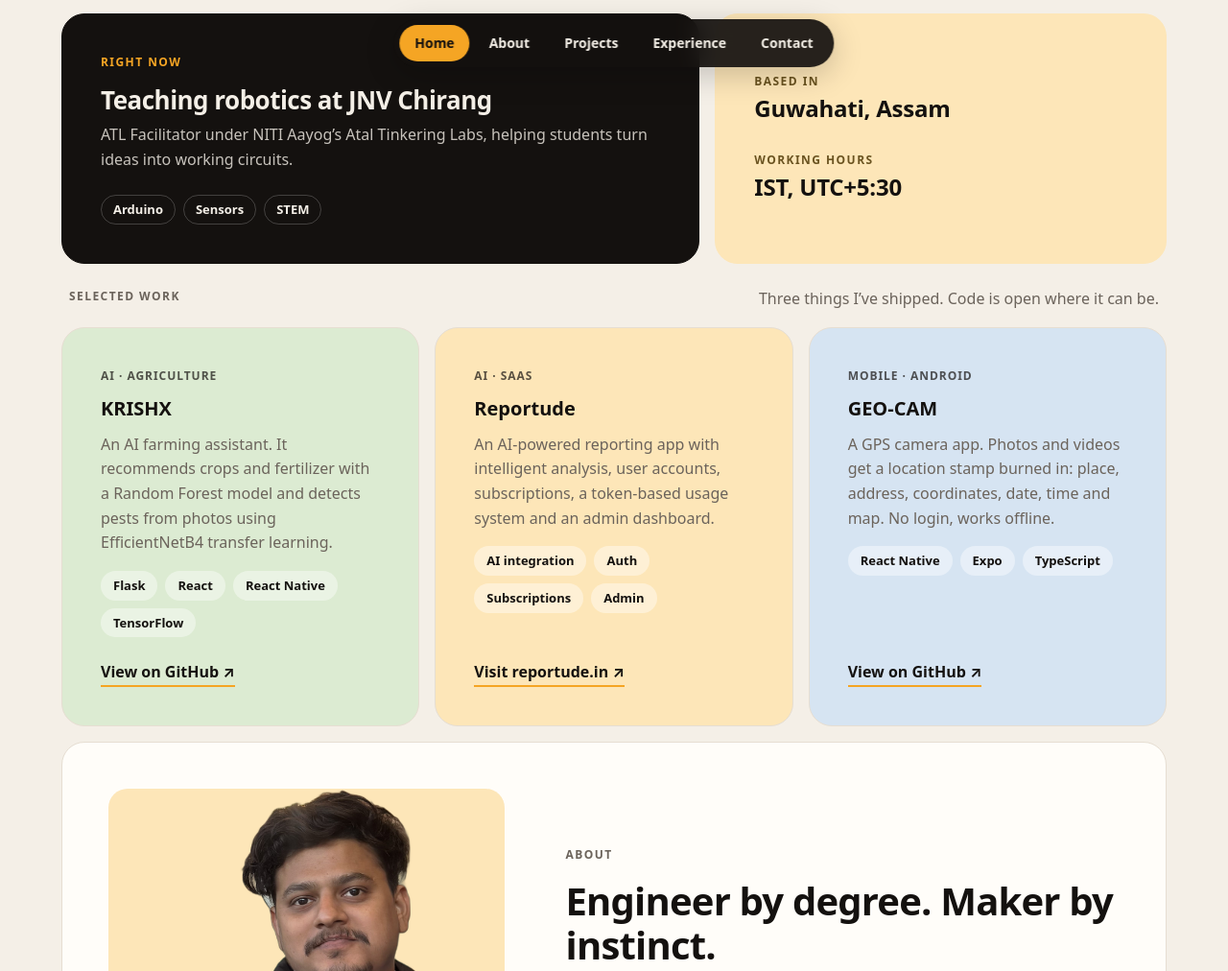
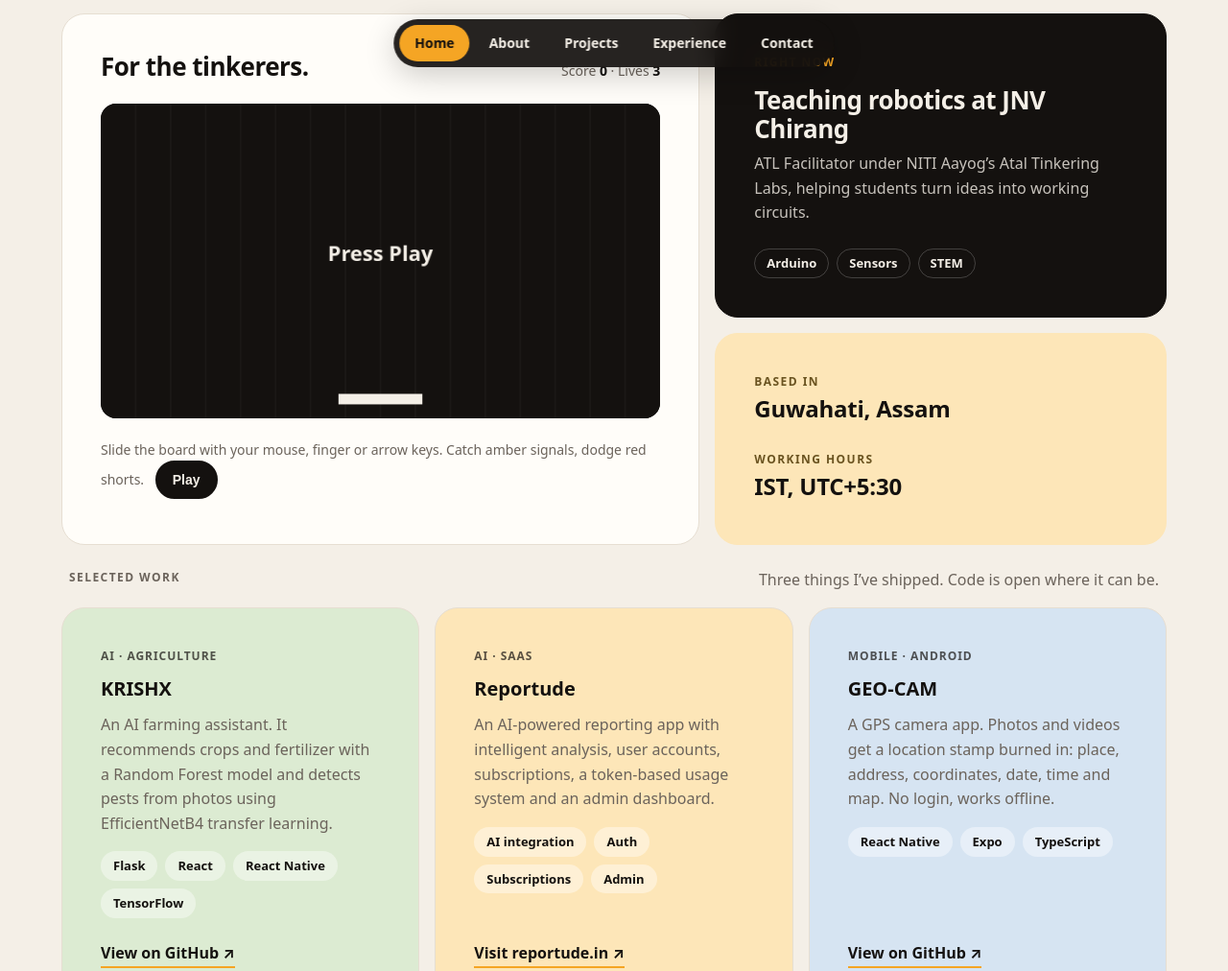
Before and after one commit to Just-Bul/PORTFOLIO-RAKIBUL, a plain HTML site: page index.html in a window 1280 px wide. Shown: the part 714-1726 px from the top of the page at 96% size. Drawn offline with Linux system fonts and the light colour scheme.

Commit message:
Add Circuit Catch game tile
Co-Authored-By: Claude Sonnet 5.5 <noreply@anthropic.com>

```diff
--- a/index.html
+++ b/index.html
@@ -40,16 +40,28 @@
       </figure>
     </section>
 
-    <section class="tile now" aria-label="Current role">
+    <div class="stack">
+      <section class="tile now" aria-label="Current role">
       <p class="eyebrow">Right now</p>
       <h2>Teaching robotics at JNV Chirang</h2>
       <p>ATL Facilitator under NITI Aayog&rsquo;s Atal Tinkering Labs, helping students turn ideas into working circuits.</p>
       <ul class="chips"><li>Arduino</li><li>Sensors</li><li>STEM</li></ul>
-    </section>
+      </section>
 
-    <section class="tile place" aria-label="Location">
+      <section class="tile place" aria-label="Location">
       <div><p class="eyebrow">Based in</p><p class="big">Guwahati, Assam</p></div>
       <div><p class="eyebrow">Working hours</p><p class="big">IST, UTC+5:30</p></div>
+      </section>
+
+    </div>
+
+    <section class="tile game" aria-labelledby="game-h">
+      <div class="game-head">
+        <h2 id="game-h">For the tinkerers.</h2>
+        <p class="score" aria-live="polite">Score <b id="sc">0</b> &middot; Lives <b id="lv">3</b></p>
+      </div>
+      <canvas id="cv" width="640" height="360" role="img" aria-label="Circuit Catch game: slide the board to catch amber signals and dodge red shorts"></canvas>
+      <p class="muted small">Slide the board with your mouse, finger or arrow keys. Catch amber signals, dodge red shorts. <button class="btn btn-sm" id="play" type="button">Play</button></p>
     </section>
 
     <section class="projects" id="projects" aria-labelledby="projects-h">
--- a/script.js
+++ b/script.js
@@ -7,3 +7,46 @@ const io = new IntersectionObserver((es) => {
   });
 }, { rootMargin: "-45% 0px -50% 0px" });
 links.forEach((a) => { const s = document.querySelector(a.hash); if (s) io.observe(s); });
+
+// Circuit Catch: slide the board, catch amber signals, dodge red shorts
+(() => {
+  const cv = document.getElementById("cv"), cx = cv.getContext("2d");
+  const W = cv.width, H = cv.height, BW = 96, BH = 12;
+  const sc = document.getElementById("sc"), lv = document.getElementById("lv"), btn = document.getElementById("play");
+  let bx, items, score, lives, run = false, last = 0, spawn = 0;
+  const reduced = matchMedia("(prefers-reduced-motion: reduce)").matches;
+  const speed = reduced ? 0.6 : 1;
+
+  function reset() { bx = W / 2 - BW / 2; items = []; score = 0; lives = 3; spawn = 0; hud(); }
+  function hud() { sc.textContent = score; lv.textContent = lives; }
+  function move(clientX) { const r = cv.getBoundingClientRect(); bx = Math.max(0, Math.min(W - BW, (clientX - r.left) * (W / r.width) - BW / 2)); }
+  function draw(msg) {
+    cx.fillStyle = "#14110f"; cx.fillRect(0, 0, W, H);
+    cx.strokeStyle = "#ffffff10";
+    for (let x = 0; x < W; x += 40) { cx.beginPath(); cx.moveTo(x, 0); cx.lineTo(x, H); cx.stroke(); }
+    items.forEach((i) => { cx.fillStyle = i.bad ? "#e5484d" : "#f5a524"; cx.beginPath(); cx.arc(i.x, i.y, 9, 0, 7); cx.fill(); });
+    cx.fillStyle = "#f4efe7"; cx.fillRect(bx, H - 28, BW, BH);
+    if (msg) { cx.fillStyle = "#f4efe7"; cx.font = "700 24px system-ui"; cx.textAlign = "center"; cx.fillText(msg, W / 2, H / 2); }
+  }
+  function tick(t) {
+    if (!run) return;
+    const dt = Math.min(32, t - last) / 16; last = t;
+    spawn -= dt;
+    if (spawn <= 0) { items.push({ x: 12 + Math.random() * (W - 24), y: -10, bad: Math.random() < 0.3 }); spawn = 38 - Math.min(20, score); }
+    items.forEach((i) => (i.y += (2.2 + score * 0.04) * speed * dt));
+    items = items.filter((i) => {
+      if (i.y > H - 28 && i.y < H - 12 && i.x > bx - 6 && i.x < bx + BW + 6) { if (i.bad) lives--; else score++; hud(); return false; }
+      if (i.y > H + 10) { if (!i.bad) { lives--; hud(); } return false; }
+      return true;
+    });
+    if (lives <= 0) { run = false; btn.textContent = "Play again"; draw("Game over: " + score); return; }
+    draw(); requestAnimationFrame(tick);
+  }
+  btn.addEventListener("click", () => { reset(); run = true; last = performance.now(); requestAnimationFrame(tick); btn.blur(); });
+  cv.addEventListener("pointermove", (e) => move(e.clientX));
+  addEventListener("keydown", (e) => {
+    if (!run || (e.key !== "ArrowLeft" && e.key !== "ArrowRight")) return;
+    e.preventDefault(); bx = Math.max(0, Math.min(W - BW, bx + (e.key === "ArrowLeft" ? -28 : 28)));
+  });
+  reset(); draw("Press Play");
+})();
--- a/style.css
+++ b/style.css
@@ -80,6 +80,17 @@ h3 { font-size: 20px; line-height: 1.3; font-weight: 700; }
 .big { font-size: 24px; font-weight: 800; letter-spacing: -.01em; }
 @media (prefers-color-scheme: dark) { .place .eyebrow { color: var(--amber); } }
 
+/* game */
+.stack { display: grid; gap: var(--gap); }
+.game { display: grid; gap: 16px; }
+.game-head { display: flex; flex-wrap: wrap; justify-content: space-between; align-items: baseline; gap: 8px; }
+.game h2 { font-size: 26px; }
+.score { font-size: 14px; color: var(--muted); }
+.score b { color: var(--ink); }
+#cv { width: 100%; height: auto; aspect-ratio: 16 / 9; background: #14110f; border-radius: 16px; touch-action: none; display: block; }
+.small { font-size: 14px; }
+.small .btn { margin-left: 8px; }
+
 /* projects */
 .projects { display: grid; gap: var(--gap); }
 .section-head { display: flex; flex-wrap: wrap; justify-content: space-between; gap: 8px; padding: 8px 8px 0; }
@@ -143,14 +154,22 @@ h3 { font-size: 20px; line-height: 1.3; font-weight: 700; }
   .wrap { padding: 24px; }
   .grid3 { grid-template-columns: repeat(2, 1fr); }
   .grid3 .card:last-child { grid-column: 1 / -1; }
-  main .now { grid-column: span 7; }
-  main .place { grid-column: span 5; }
+  .stack { display: grid; grid-template-columns: 7fr 5fr; gap: var(--gap); }
   .skill-cols { grid-template-columns: repeat(2, 1fr); }
   .skill-cols > :last-child { grid-column: 1 / -1; }
   .tile { padding: 40px; }
 }
 /* desktop */
 @media (min-width: 1024px) {
+  main .game { grid-column: span 7; order: 1; }
+  main .stack { grid-column: span 5; order: 2; grid-template-columns: 1fr; }
+  main .projects { order: 3; }
+  main .about { order: 4; }
+  main .exp { order: 5; }
+  main .skills { order: 6; }
+  main .contact { order: 7; }
+  main .hero { order: 0; }
+
   .hero { grid-template-columns: 1.1fr .9fr; gap: 48px; padding: 48px 48px 0; }
   .grid3 { grid-template-columns: repeat(3, 1fr); }
   .grid3 .card:last-child { grid-column: auto; }
```
